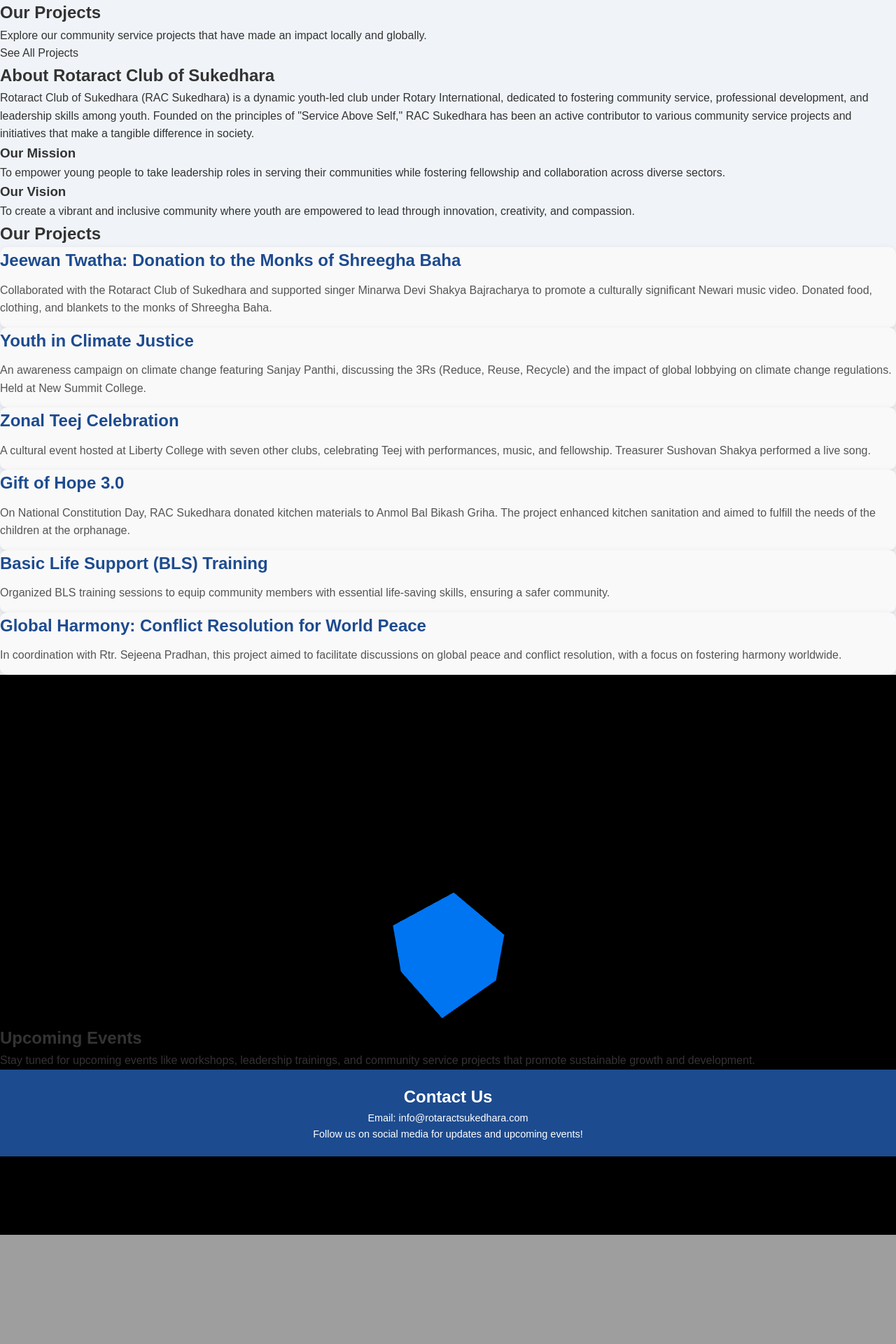
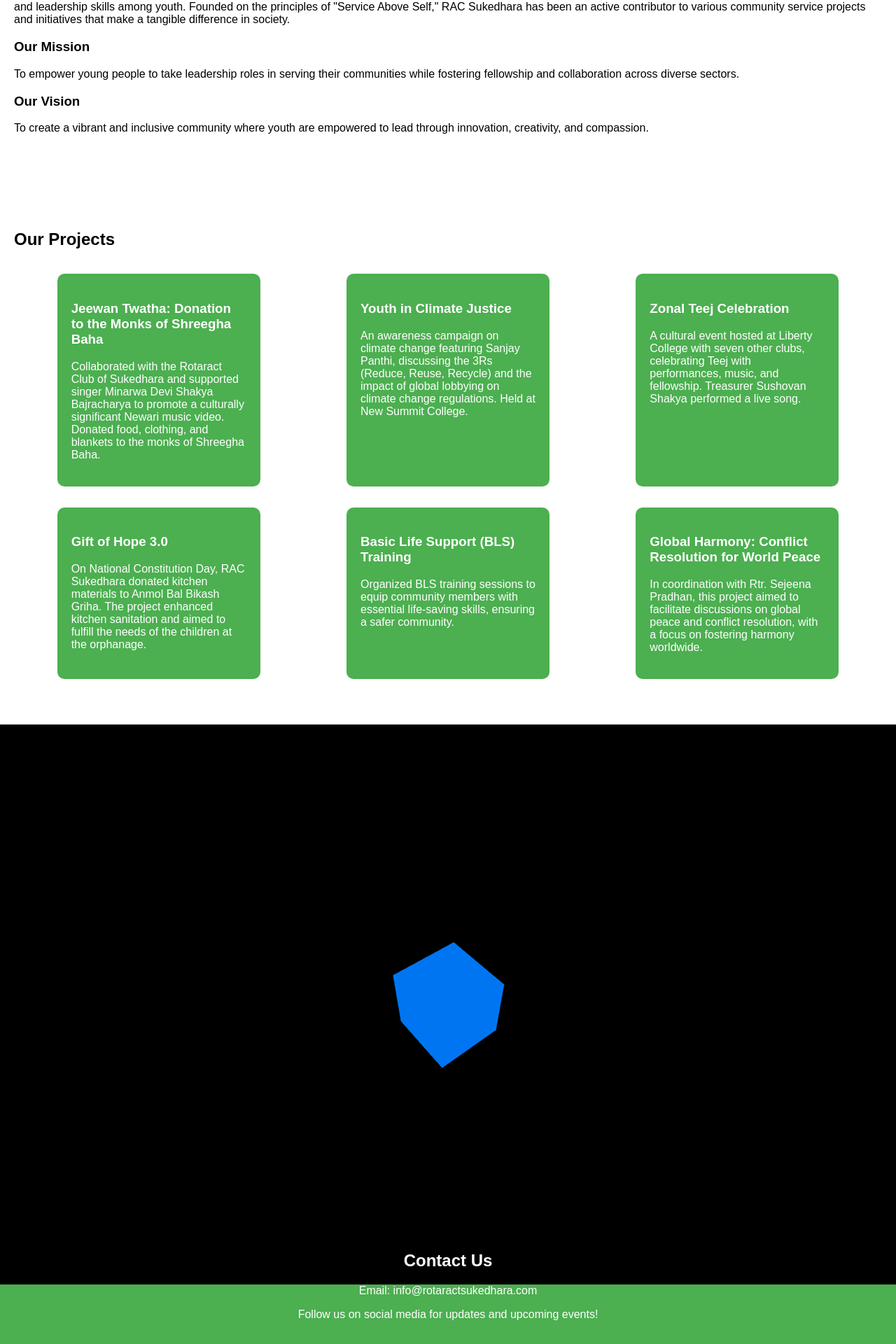
Before and after one commit to Crazay247/racsukedhera, a PHP site: page / in a window 1280 px wide. Shown: the part 900-2820 px from the top of the page at 70% size. Before the commit the page ends 2664 px from the top, so only its background shows below. Run offline with PHP 8.4, Linux system fonts and the light colour scheme.

Commit message:
Update styles.css

```diff
--- a/styles.css
+++ b/styles.css
@@ -1,205 +1,105 @@
 /* Global Styles */
-* {
+body {
+  font-family: 'Arial', sans-serif;
   margin: 0;
   padding: 0;
-    box-sizing: border-box;
-    font-family: 'Poppins', sans-serif;
+  background-color: #f4f4f4;
 }
 
-body {
-    background-color: #f0f4f8;
-    color: #333;
-    line-height: 1.6;
-    overflow-x: hidden;
-}
-
-a {
-    text-decoration: none;
-    color: inherit;
-}
-
-ul {
-    list-style: none;
-}
-
-/* Header & Navigation */
 header {
-    background: linear-gradient(90deg, #1d4b8f, #0075f2);
-    padding: 15px 0;
-    box-shadow: 0 4px 8px rgba(0, 0, 0, 0.1);
+  background-color: #4CAF50;
+  color: white;
+  padding: 10px 0;
+  text-align: center;
 }
 
 nav ul {
-    display: flex;
-    justify-content: center;
-    gap: 2rem;
+  list-style: none;
+  padding: 0;
+  margin: 0;
+}
+
+nav ul li {
+  display: inline;
+  margin: 0 15px;
 }
 
 nav ul li a {
-    color: #fff;
-    font-weight: bold;
-    font-size: 1.2rem;
-    transition: color 0.3s ease;
+  color: white;
+  text-decoration: none;
 }
 
-nav ul li a:hover {
-    color: #ffcc00;
-}
-
-/* Hero Section */
 .hero {
-    background: url('hero-background.jpg') no-repeat center center/cover;
-    height: 100vh;
+  background: url('club-background.jpg') no-repeat center center/cover;
+  height: 400px;
   display: flex;
   justify-content: center;
   align-items: center;
-    color: #fff;
   text-align: center;
-    flex-direction: column;
-    padding: 0 20px;
 }
 
-.hero h1 {
-    font-size: 3.5rem;
-    text-transform: uppercase;
-    margin-bottom: 20px;
-    animation: fadeIn 1.5s ease;
+.hero-text {
+  color: white;
+  animation: fadeIn 2s ease-in-out;
 }
 
-@keyframes fadeIn {
-    from {
-        opacity: 0;
-        transform: translateY(30px);
-    }
-    to {
-        opacity: 1;
-        transform: translateY(0);
-    }
+.btn {
+  background-color: #4CAF50;
+  color: white;
+  padding: 10px 20px;
+  border-radius: 5px;
+  text-decoration: none;
+  margin-top: 20px;
+  display: inline-block;
+  animation: slideIn 2s ease-in-out;
 }
 
-.hero p {
-    font-size: 1.2rem;
-    line-height: 1.8;
-    margin-bottom: 30px;
-    max-width: 800px;
-    animation: fadeIn 2s ease;
+.content-section {
+  padding: 50px 20px;
+  background-color: #fff;
+  animation: contentFade 2s ease-in-out;
 }
 
-.hero button {
-    background-color: #ffcc00;
-    color: #333;
-    padding: 12px 30px;
-    border-radius: 50px;
-    font-size: 1.1rem;
-    border: none;
-    cursor: pointer;
-    transition: background-color 0.3s ease;
-}
-
-.hero button:hover {
-    background-color: #ffc107;
-}
-
-/* 3D Model Section */
-#3d-model {
-    margin: 50px 0;
-}
-
-/* Footer */
-footer {
-    background-color: #1d4b8f;
-    color: #fff;
-    text-align: center;
-    padding: 20px 0;
-    position: relative;
-}
-
-footer p {
-    font-size: 0.9rem;
-}
-
-/* Projects Section */
-.projects-section {
-    padding: 60px 20px;
-    text-align: center;
-    background-color: #fff;
-}
-
-.projects-section h2 {
-    font-size: 2.5rem;
-    margin-bottom: 40px;
-    color: #0075f2;
+.projects-grid {
+  display: flex;
+  justify-content: space-around;
+  flex-wrap: wrap;
 }
 
 .project-card {
-    background-color: #f9f9f9;
+  background-color: #4CAF50;
+  color: white;
+  padding: 20px;
+  margin: 15px;
+  width: 250px;
   border-radius: 10px;
-    box-shadow: 0 4px 12px rgba(0, 0, 0, 0.1);
-    overflow: hidden;
-    transition: transform 0.3s ease;
+  animation: zoomIn 2s ease-in-out;
 }
 
-.project-card:hover {
-    transform: translateY(-10px);
+footer {
+  background-color: #4CAF50;
+  color: white;
+  padding: 30px;
+  text-align: center;
 }
 
-.project-card img {
-    width: 100%;
-    height: 200px;
-    object-fit: cover;
+/* Animations */
+@keyframes fadeIn {
+  0% { opacity: 0; }
+  100% { opacity: 1; }
 }
 
-.project-card .card-content {
-    padding: 20px;
+@keyframes slideIn {
+  0% { transform: translateY(100px); opacity: 0; }
+  100% { transform: translateY(0); opacity: 1; }
 }
 
-.project-card h3 {
-    color: #1d4b8f;
-    font-size: 1.5rem;
-    margin-bottom: 10px;
+@keyframes contentFade {
+  0% { opacity: 0; transform: translateY(30px); }
+  100% { opacity: 1; transform: translateY(0); }
 }
 
-.project-card p {
-    font-size: 1rem;
-    color: #555;
-    margin-bottom: 15px;
+@keyframes zoomIn {
+  0% { transform: scale(0.8); opacity: 0; }
+  100% { transform: scale(1); opacity: 1; }
 }
-
-.project-card a {
-    background-color: #0075f2;
-    color: #fff;
-    padding: 10px 20px;
-    border-radius: 50px;
-    font-weight: bold;
-    transition: background-color 0.3s ease;
-}
-
-.project-card a:hover {
-    background-color: #1d4b8f;
-}
-
-/* Media Queries */
-@media screen and (max-width: 768px) {
-    nav ul {
-        flex-direction: column;
-        gap: 1rem;
-    }
-
-    .hero h1 {
-        font-size: 2.5rem;
-    }
-
-    .hero p {
-        font-size: 1rem;
-    }
-}
-
-@media screen and (max-width: 480px) {
-    .hero h1 {
-        font-size: 2rem;
-    }
-
-    .hero p {
-        font-size: 0.9rem;
-    }
-}
```
Lines whose indentation alone changed are shown as unchanged.
